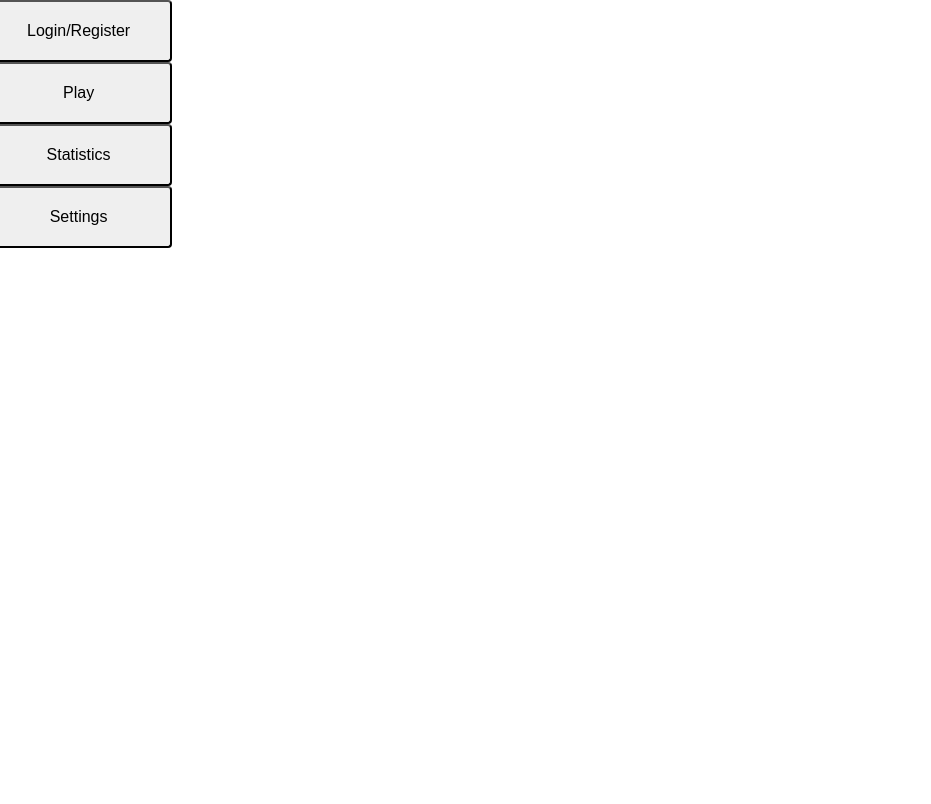
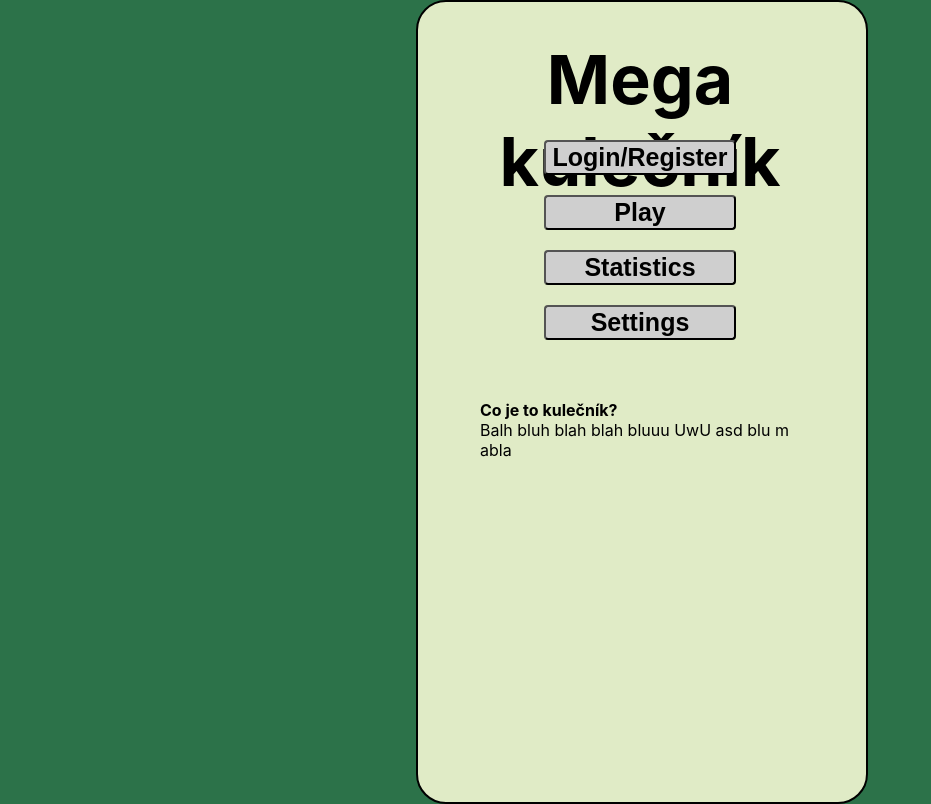
Before and after one commit to Victorthemachine/Mega-kulecnik, a React (Create React App) app in the folder mega-snooker/client/: page /menu in a window 1280 px wide. Shown: the whole page, without its empty margins (0-931 px from the left). Built offline with nearby package versions, Linux system fonts and the light colour scheme; what timers would draw is missing.

Commit message:
Basic css (furt to není gucci)

```diff
--- a/mega-snooker/client/src/pages/Lobby.js
+++ b/mega-snooker/client/src/pages/Lobby.js
@@ -21,11 +21,18 @@ export default function Menu() {
      */
 
     return (
+      <div className='container'>
+      <div className='box'>
+      </div>
+      <div className='head'>
+        <h1> Play </h1>
+        </div>
         <div className='col'>
             <button onClick={console.log('Singleplayer button was clicked!')}>Singleplayer</button>
             <button>Against AI</button>
             <button>Multiplayer</button>
             <button>Settings</button>
         </div>
+        </div>
     );
 }
--- a/mega-snooker/client/src/pages/Menu.js
+++ b/mega-snooker/client/src/pages/Menu.js
@@ -11,11 +11,23 @@ export default function Menu() {
     };
 
     return (
+      <div className='container'>
+      <div className='box'>
+      </div>
+      <div className='head'>
+        <h1> Mega kulečník </h1>
+      </div>
         <div className='col'>
             <button onClick={console.log('Login button was clicked!')}>Login/Register</button>
             <button onClick={redirect}>Play</button>
             <button>Statistics</button>
             <button>Settings</button>
         </div>
+        <div className='pravidla'>
+          <p1> Co je to kulečník?
+          <br /></p1>
+          <p2> Balh bluh blah blah bluuu UwU asd blu m abla </p2>
+        </div>
+      </div>
     );
 }
--- a/mega-snooker/client/src/styles/Menu.css
+++ b/mega-snooker/client/src/styles/Menu.css
@@ -1,17 +1,57 @@
 .col {
   display: inline-flex;
   flex-direction: column;
-    column-gap: 20px;
+  row-gap:20px;
   align-content: space-between;
   flex-basis: 20%;
-    margin:0 -15px;
+  top: 30%;
+  left: 42.5%;
+  position: absolute;
+  text-align: center;
+  width: 15%;
+  display: flex;
+  justify-content: center;
+  height: 0%;
+}
+.box {
+  background-color: #E0EBC6;
+  width: 35%;
+  left: 32.5%;
+  height: 100%;
+  position: absolute;
+  border-radius: 30px;
+  border:2px solid black;
+}
+.head {
+  text-align: center;
+  position: absolute;
+  font-size: 34px;
+  width: 25%;
+  top: -1%;
+  left: 37.5%;
+}
+.pravidla {
+  position: absolute;
+  top: 50%;
+  width: 25%;
+  left: 37.5%;
+  text-align: left;
+}
+p1 {
+  font-weight: bold;
+}
+body {
+  background-color: #2c7249;
 }
 
 button {
-    padding: 20px 40px;
+  background-color:   #cfcfcf;
+  color: black;
   text-align: center;
   text-decoration: none;
+  font-weight: bold;
   display: inline-block;
-    font-size: 16px;
+  font-size: 25px;
   border-radius: 4px;
+  cursor: pointer;
 }
```
Lines whose indentation alone changed are shown as unchanged.
